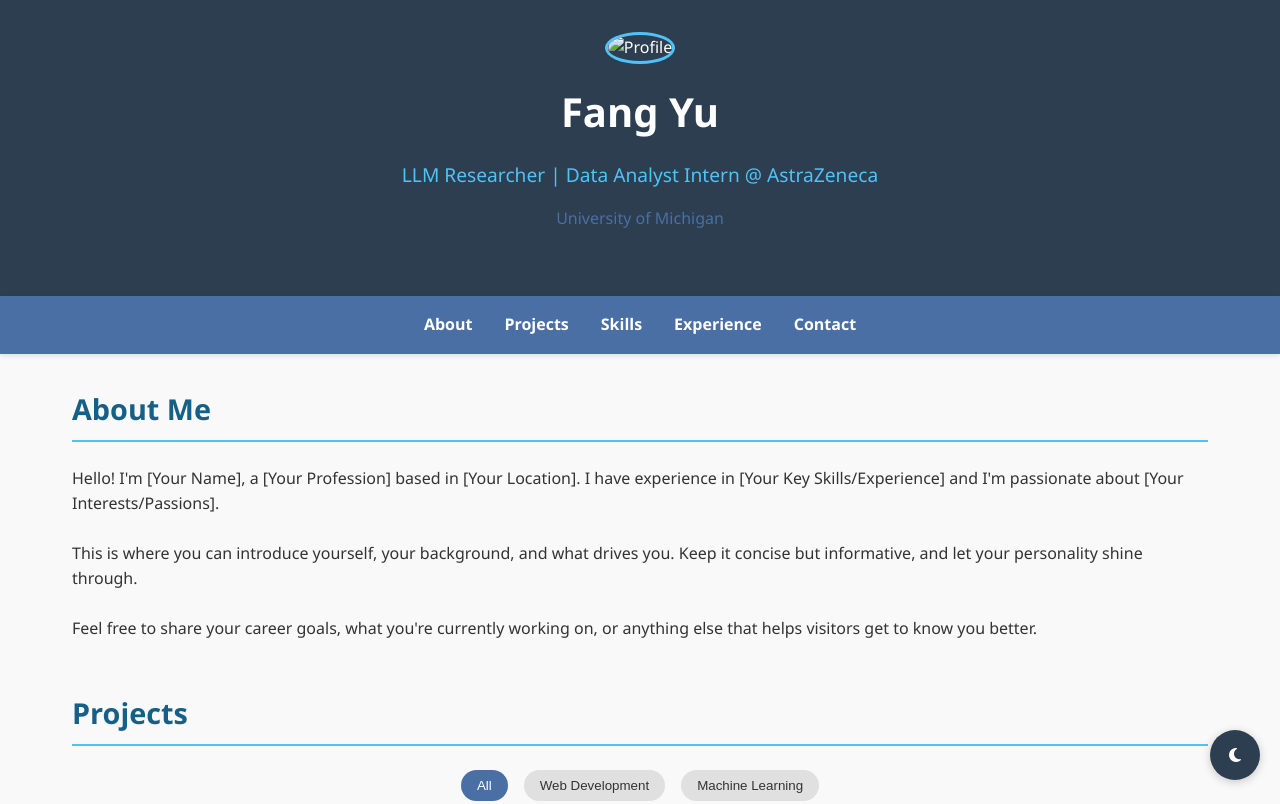
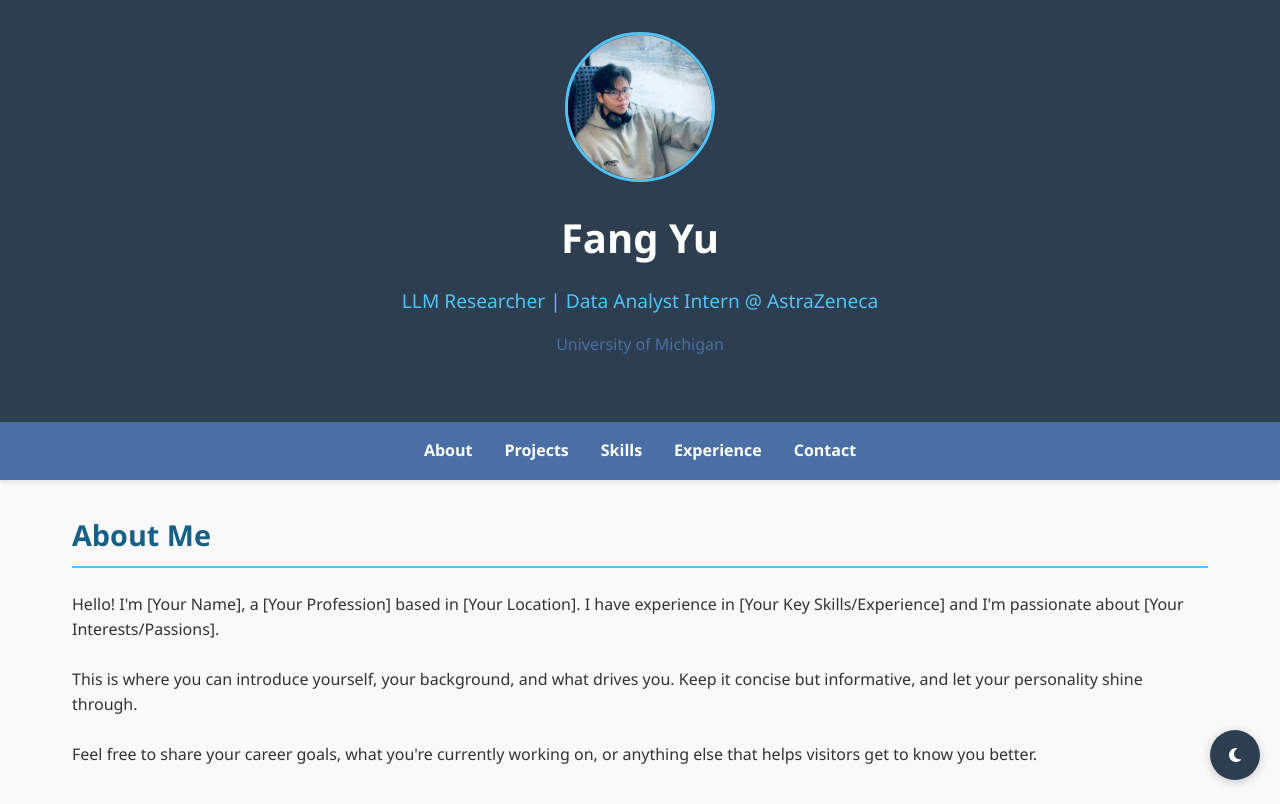
Before and after one commit to fangyua666/fangyua666.github.io, a plain HTML site: page index.html in a window 1280 px wide. Shown: the top 804 px of the page. Drawn offline with Linux system fonts and the light colour scheme.

Commit message:
profilefdfsdo

```diff
--- a/index.html
+++ b/index.html
@@ -12,7 +12,7 @@
 <body>
     <header>
         <div class="profile-container">
-            <img src="images/profile.jpg" alt="Profile" class="profile-img">
+            <img src="images/profile.jpeg" alt="Profile" class="profile-img">
             <h1 class="name">Fang Yu</h1>
             <p class="title">LLM Researcher | Data Analyst Intern @ <a href="https://www.astrazeneca.com/" target="_blank">AstraZeneca</a></p>
             <p class="school"><a href="https://www.umich.edu/" target="_blank" style="color: #4a6fa5; text-decoration: none;">University of Michigan</a></p>
```
